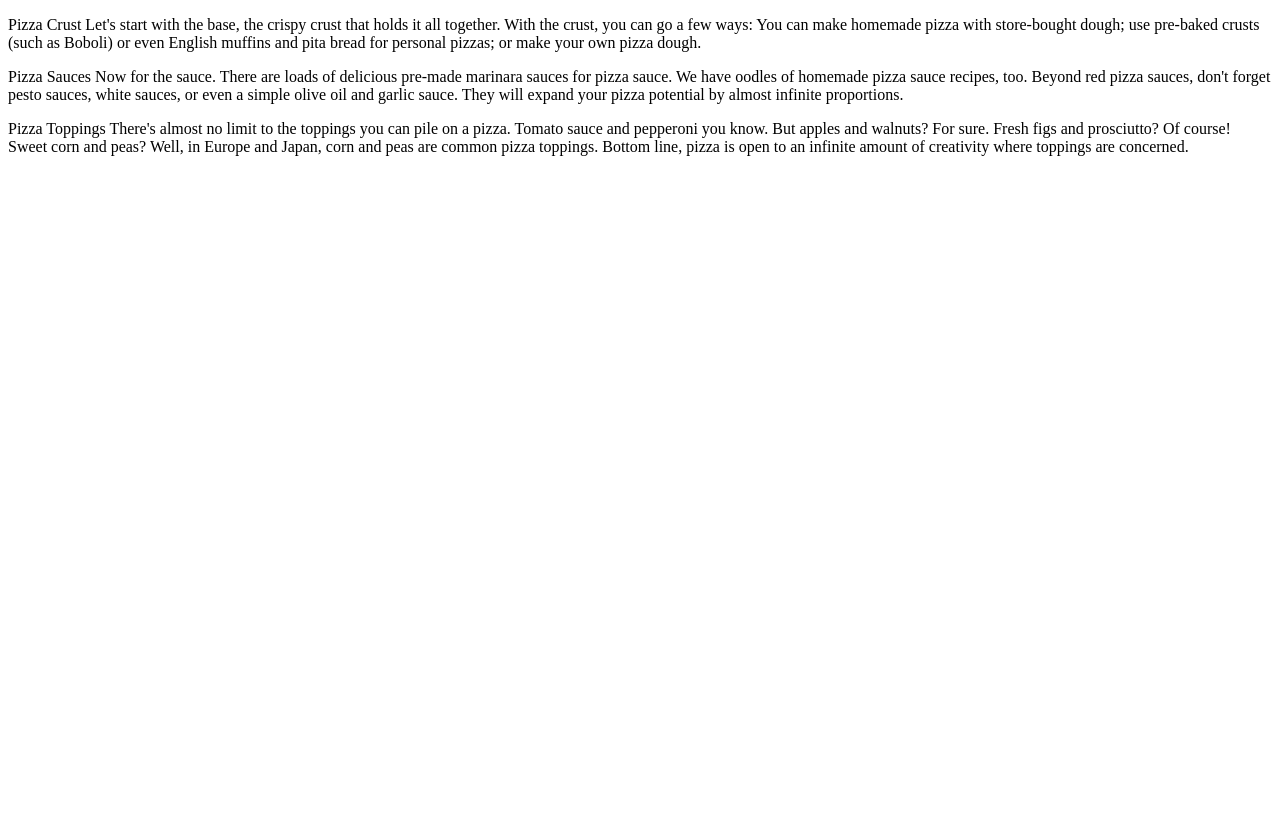
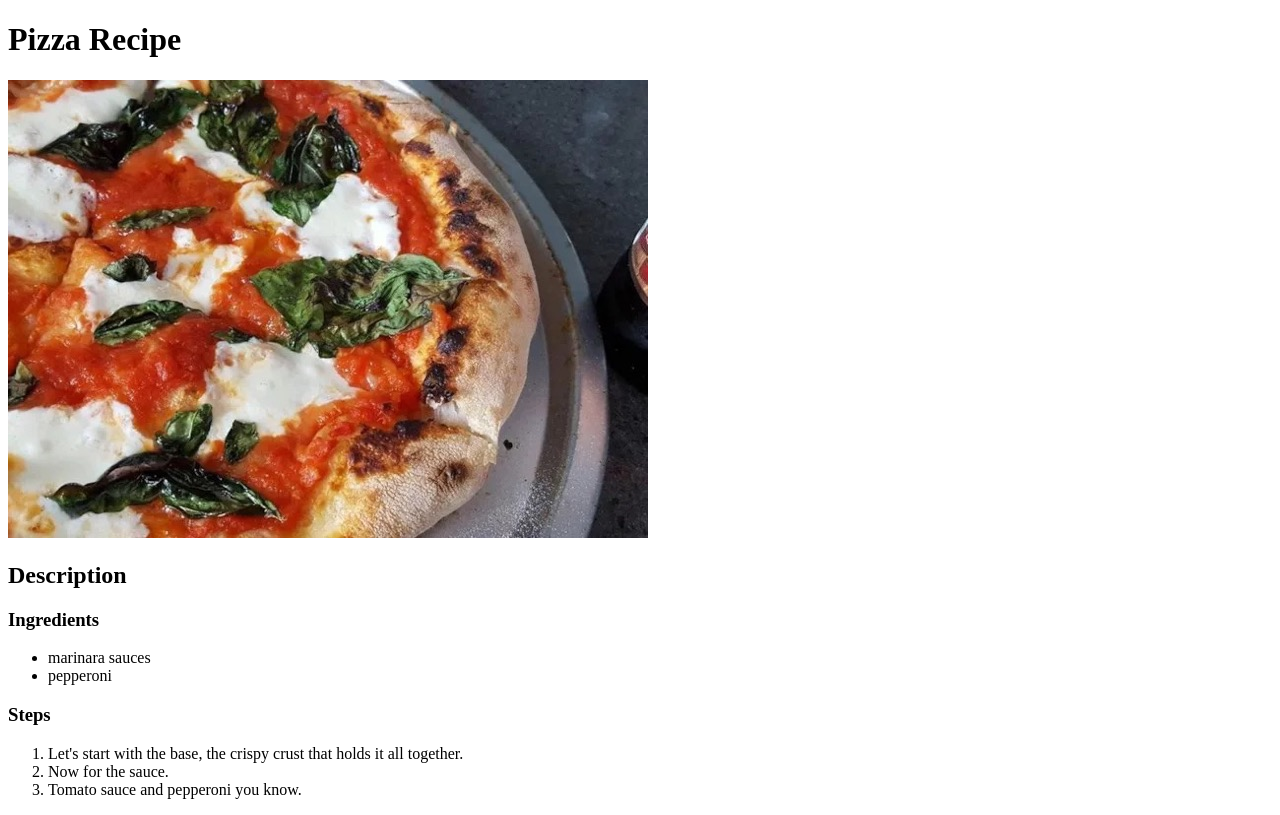
Before and after one commit to prohunteryoung/odin-recipes, a plain HTML site: page recipes/pizza.html in a window 1280 px wide. Drawn offline with Linux system fonts and the light colour scheme.

Commit message:
Posted image, wrote recipe

```diff
--- a/recipes/pizza.html
+++ b/recipes/pizza.html
@@ -7,27 +7,21 @@
     <title>Pizza Recipe</title>
   </head>
   <body>
-    <p>
-      Pizza Crust Let's start with the base, the crispy crust that holds it all
-      together. With the crust, you can go a few ways: You can make homemade
-      pizza with store-bought dough; use pre-baked crusts (such as Boboli) or
-      even English muffins and pita bread for personal pizzas; or make your own
-      pizza dough.
-    </p>
-    <p>
-      Pizza Sauces Now for the sauce. There are loads of delicious pre-made
-      marinara sauces for pizza sauce. We have oodles of homemade pizza sauce
-      recipes, too. Beyond red pizza sauces, don't forget pesto sauces, white
-      sauces, or even a simple olive oil and garlic sauce. They will expand your
-      pizza potential by almost infinite proportions.
-    </p>
-    <p>
-      Pizza Toppings There's almost no limit to the toppings you can pile on a
-      pizza. Tomato sauce and pepperoni you know. But apples and walnuts? For
-      sure. Fresh figs and prosciutto? Of course! Sweet corn and peas? Well, in
-      Europe and Japan, corn and peas are common pizza toppings. Bottom line,
-      pizza is open to an infinite amount of creativity where toppings are
-      concerned.
-    </p>
+    <h1>Pizza Recipe</h1>
+    <img src="../images/pizza.jpeg" alt="Pizza" />
+    <h2>Description</h2>
+    <h3>Ingredients</h3>
+    <ul>
+      <li>marinara sauces</li>
+      <li>pepperoni</li>
+    </ul>
+    <h3>Steps</h3>
+    <ol>
+      <li>
+        Let's start with the base, the crispy crust that holds it all together.
+      </li>
+      <li>Now for the sauce.</li>
+      <li>Tomato sauce and pepperoni you know.</li>
+    </ol>
   </body>
 </html>
```
Also changed, not shown: index.html (+1 -0 lines), images/pizza.jpeg (added).
